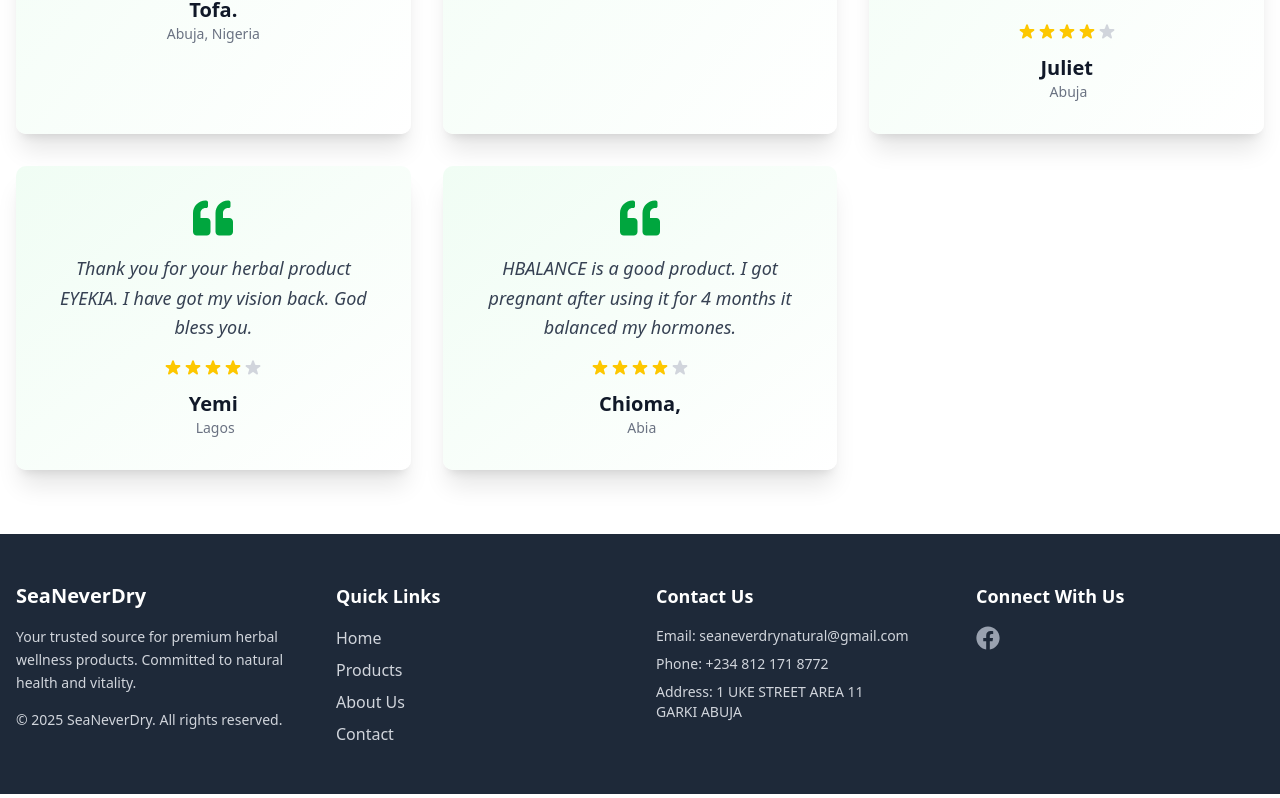
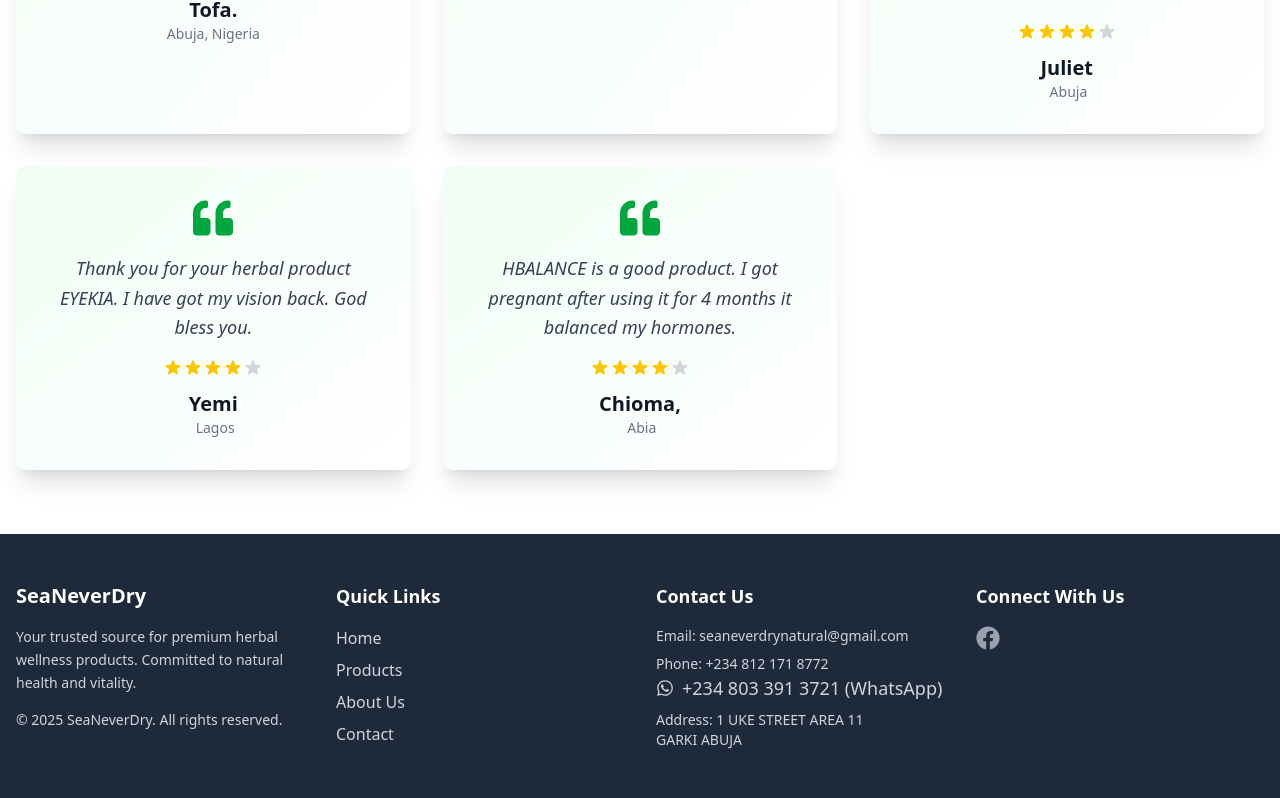
Before and after one commit to VictorKingsHub/seaneverdry, a Next.js app: page / in a window 1280 px wide. Shown: the part 4262-5060 px from the top of the page. Built offline with nearby package versions, Linux system fonts and the light colour scheme.

Commit message:
Testimonial Add

```diff
--- a/src/components/footer/Footer.tsx
+++ b/src/components/footer/Footer.tsx
@@ -3,7 +3,7 @@
 import React from 'react';
 import Link from 'next/link';
 // Import social media icons from react-icons/fa
-import { FaFacebook} from 'react-icons/fa';
+import { FaFacebook, FaWhatsapp} from 'react-icons/fa';
 
 const Footer: React.FC = () => {
   const currentYear = new Date().getFullYear(); // Dynamically get the current year
@@ -39,6 +39,10 @@
           <h3 className="text-lg font-semibold text-white mb-4">Contact Us</h3>
           <p className="text-sm">Email: <a href="mailto:seaneverdrynatural@gmail.com" className="hover:text-white">seaneverdrynatural@gmail.com</a></p>
           <p className="text-sm mt-2">Phone: <a href="tel:+2348121718772" className="hover:text-white">+234 812 171 8772</a></p>
+                      <a href="https://wa.me/2348033913721" target="_blank" rel="noopener noreferrer" className=" hover:text-green-800 transition-colors duration-200 text-lg flex items-center">
+                        <FaWhatsapp className="mr-2" /> +234 803 391 3721 (WhatsApp)
+                      </a>
+
           <p className="text-sm mt-2">Address: 1 UKE STREET AREA 11 GARKI ABUJA</p> {/* Example placeholder address */}
         </div>
 
```
